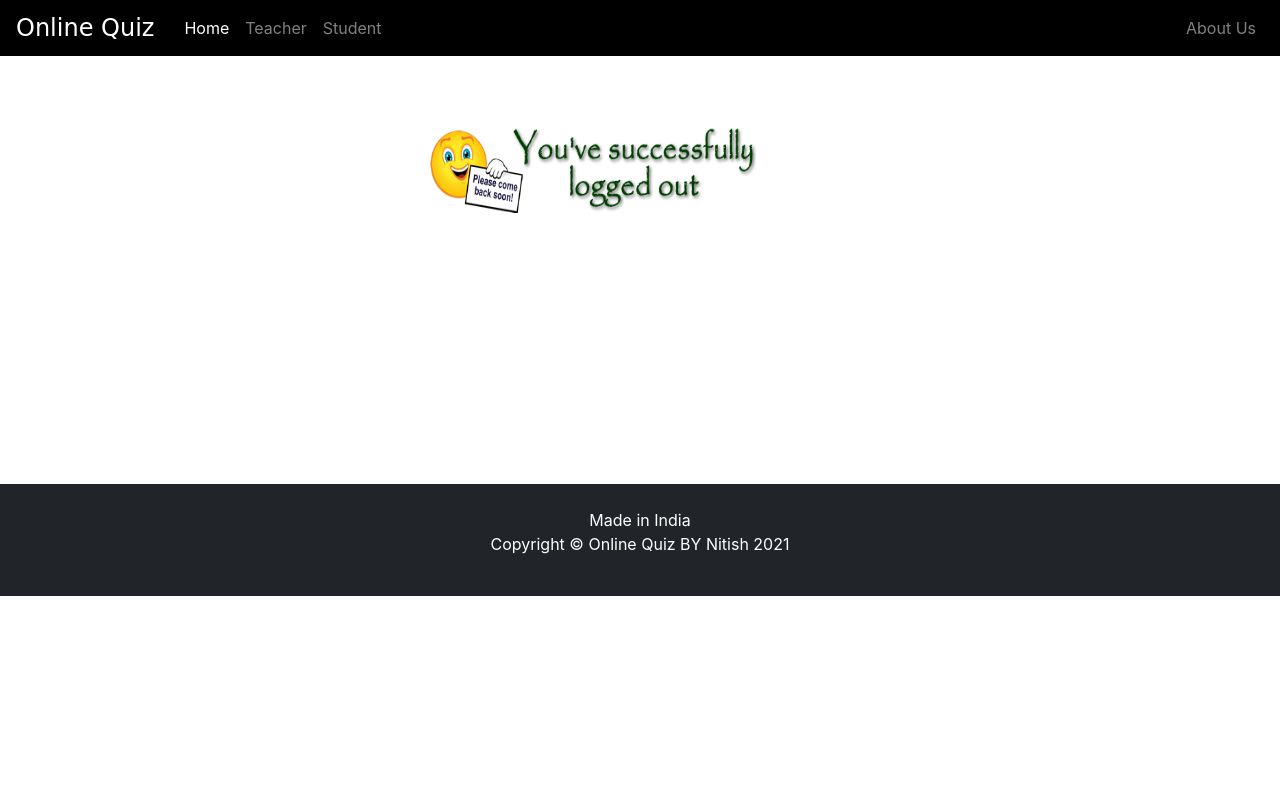
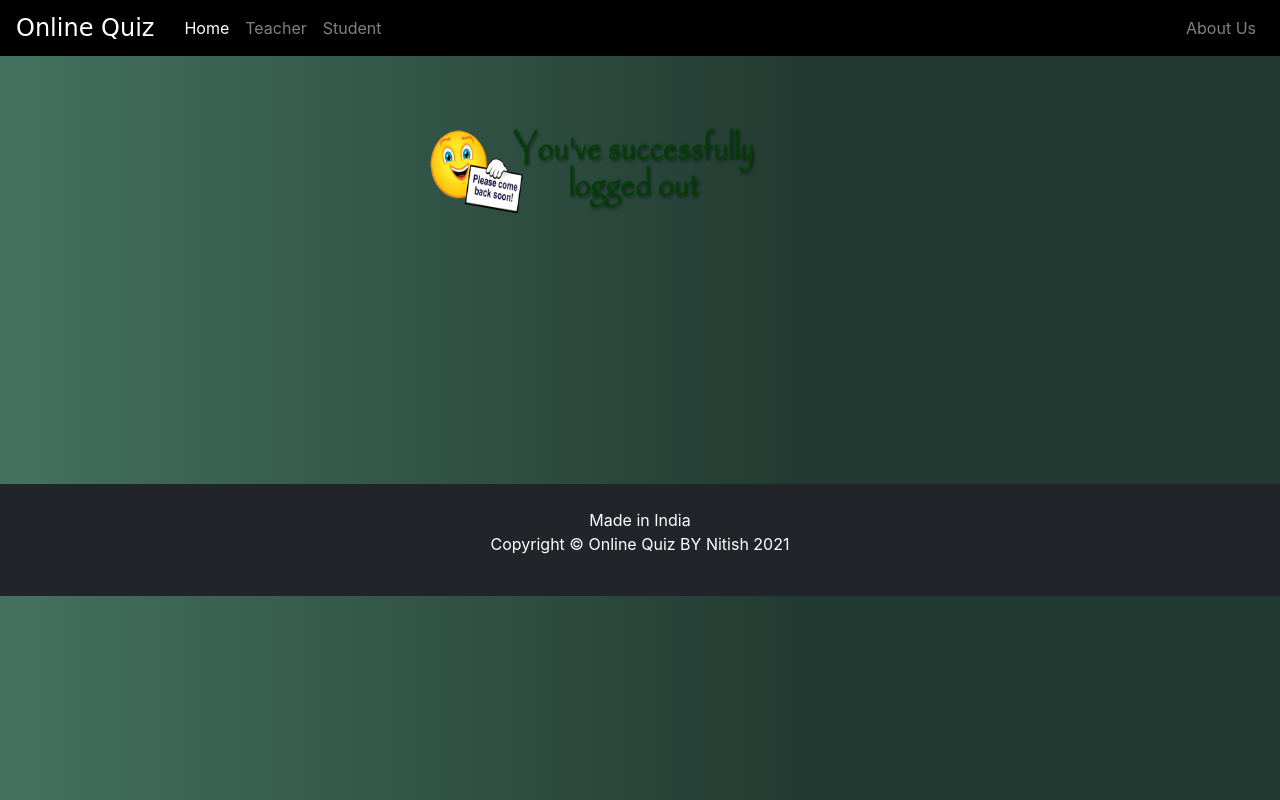
Before and after one commit to nitish666666/QUIZMANAGEMENT-Navigus-assignment, a Django app: page /logout in a window 1280 px wide. Run offline with Django 3.2, Linux system fonts and the light colour scheme; parts of the project's set-up code (start-up, migrations or seed data) failed here and were passed over; some libraries are stand-ins or nearby versions.

Commit message:
Update logout.html

```diff
--- a/templates/quiz/logout.html
+++ b/templates/quiz/logout.html
@@ -5,6 +5,11 @@
     <meta charset="utf-8">
     <title></title>
   </head>
+  <style>
+    body{
+        background:linear-gradient(to right, #44715f 0%, #223a31 63%);
+      }
+  </style>
   <body>
     {% include "quiz/navbar.html" %}
     <br><br><br><br><br>
```
